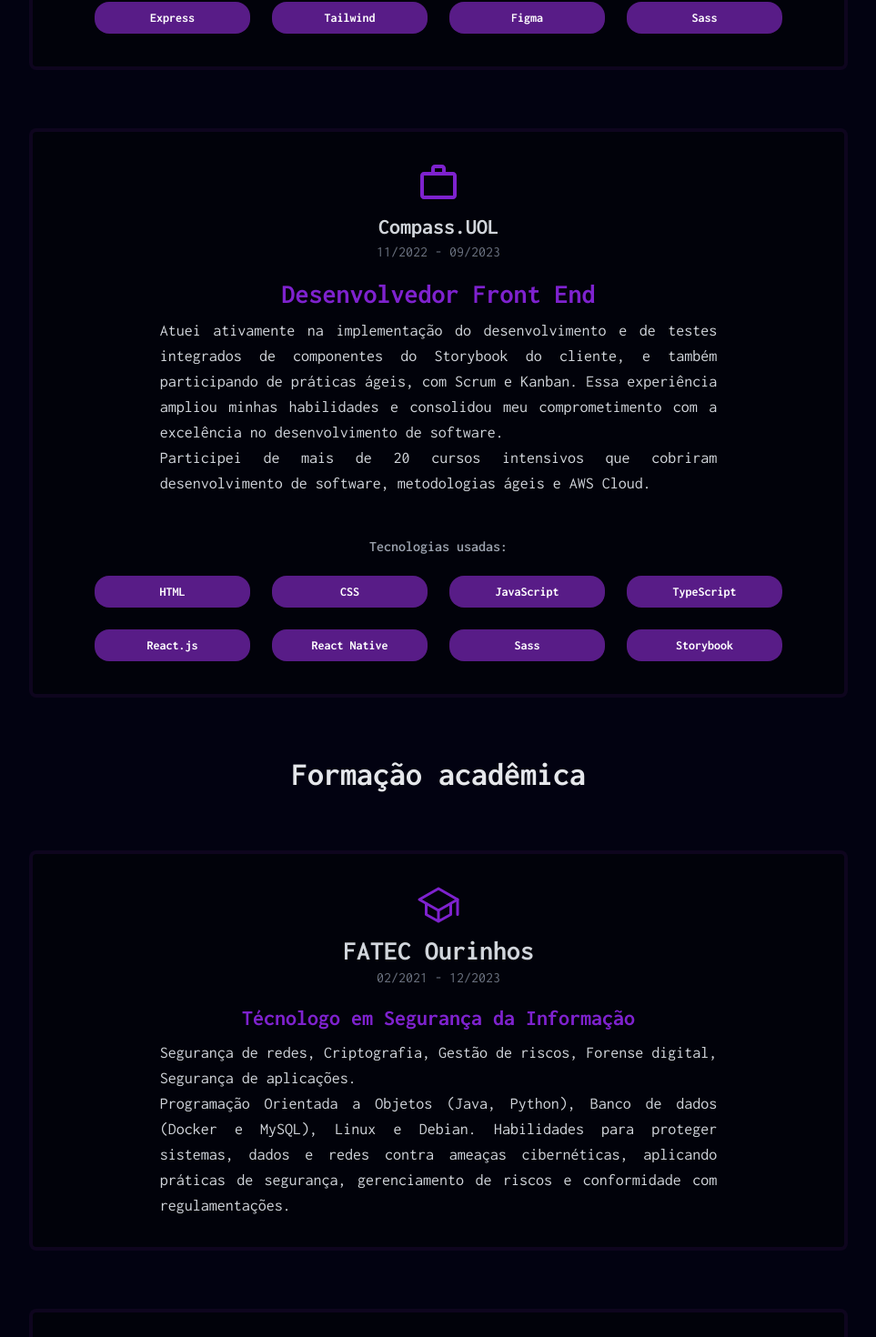
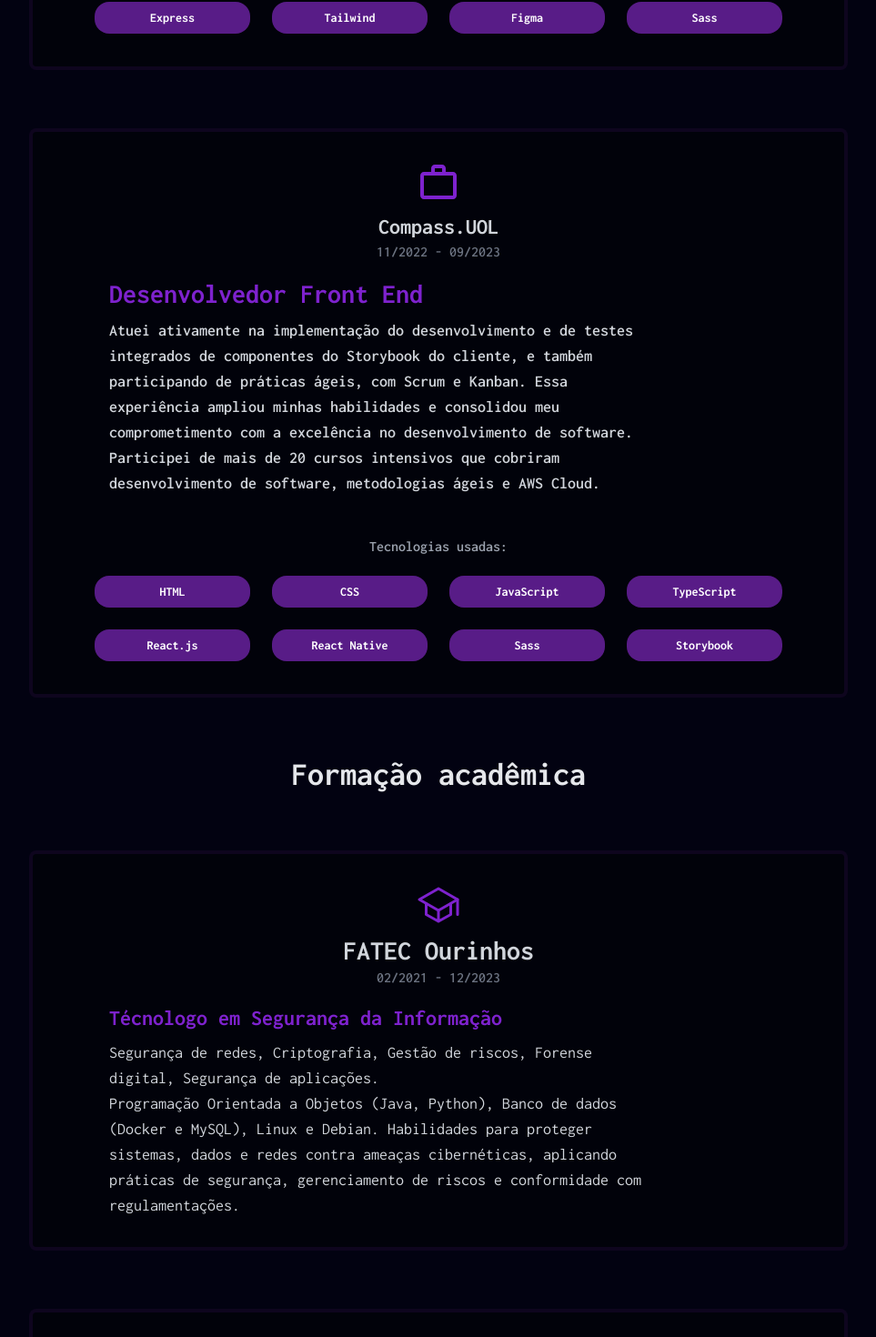
Before and after one commit to lucascmpos/lucascmpos-portfolio, a React (Vite) app: page / in a window 1280 px wide. Shown: the part 3985-5455 px from the top of the page at 91% size, without its empty margins (158-1121 px from the left). Built offline with nearby package versions, Linux system fonts and the light colour scheme.

Commit message:
style: modifying text-center to text-left

```diff
--- a/src/components/exp.jsx
+++ b/src/components/exp.jsx
@@ -245,12 +245,12 @@ const Experience = ({ language, theme }) => {
       >
         {currentExperiences.map((experiencia) => (
           <div
-            className={`group relative flex w-full flex-col items-center justify-center gap-4 rounded-lg border-4  border-purple-700 border-opacity-10 py-8 transition-all  hover:border-opacity-50  md:w-[600px] md:px-16 lg:w-[900px] ${theme === "light" ? "bg-gray-200" : "bg-[#01020a]"}`}
+            className={`group  flex w-full flex-col items-center justify-center gap-4 rounded-lg border-4 border-purple-700  border-opacity-10  py-8 transition-all  hover:border-opacity-50  md:w-[600px] md:px-16 lg:w-[900px] ${theme === "light" ? "bg-gray-200" : "bg-[#01020a]"}`}
             key={experiencia.id}
           >
             <div className="flex flex-col items-center justify-center">
               <h2
-                className={`w-26 relative flex flex-col items-center justify-center  gap-2 text-xl font-bold md:w-auto md:text-2xl xl:w-auto ${
+                className={`w-26  flex flex-col items-center justify-center  gap-2 text-xl font-bold md:w-auto md:text-2xl xl:w-auto ${
                   theme === "light" ? "text-gray-800" : "text-gray-300"
                 } `}
               >
@@ -259,18 +259,20 @@ const Experience = ({ language, theme }) => {
                 {experiencia.titulo}
               </h2>
 
-              <h3 className="text-gray-500">{experiencia.data}</h3>
+              <h3 className="font-semibold text-gray-500">
+                {experiencia.data}
+              </h3>
             </div>
-            <div className="flex w-full flex-col items-center justify-start ">
-              <div className="flex flex-col items-center justify-center pb-2 md:w-auto  ">
+            <div className="flex w-full flex-col  justify-start ">
+              <div className="flex flex-col px-5  pb-2 md:w-auto  ">
                 <h3
-                  className={`text-nowrap text-center text-lg   font-bold text-purple-700 transition-all md:text-3xl`}
+                  className={`text-nowrap text-left text-lg   font-bold text-purple-700 transition-all md:text-3xl`}
                 >
                   {experiencia.subtitulo}
                 </h3>
               </div>
               <p
-                className={`w-full px-3 text-justify text-sm  md:text-lg lg:w-10/12   2xl:w-full ${
+                className={`w-full px-5 text-start text-sm font-semibold  md:text-lg lg:w-10/12   2xl:w-full ${
                   theme === "light" ? "text-black" : "text-gray-300"
                 }`}
               >
@@ -318,18 +320,18 @@ const Experience = ({ language, theme }) => {
                 {formacao.titulo}
               </h2>
 
-              <h3 className="text-gray-500">{formacao.data}</h3>
+              <h3 className="font-semibold text-gray-500">{formacao.data}</h3>
             </div>
-            <div className="flex w-full flex-col items-center justify-start ">
-              <div className="flex flex-col items-center justify-center pb-2 md:w-auto  ">
+            <div className="flex w-full flex-col  justify-start ">
+              <div className="flex flex-col  justify-center px-5 pb-2 md:w-auto  ">
                 <h3
-                  className={`text-wrap text-center text-lg font-bold text-purple-700 transition-all md:text-2xl`}
+                  className={`text-wrap text-left text-lg font-bold text-purple-700 transition-all md:text-2xl`}
                 >
                   {formacao.subtitulo}
                 </h3>
               </div>
               <p
-                className={`w-full px-3 text-justify text-sm   md:text-lg lg:w-10/12   2xl:w-full ${
+                className={`w-full px-5 text-justify text-start text-sm   md:text-lg lg:w-10/12   2xl:w-full ${
                   theme === "light" ? "text-black" : "text-gray-300"
                 }`}
               >
```
